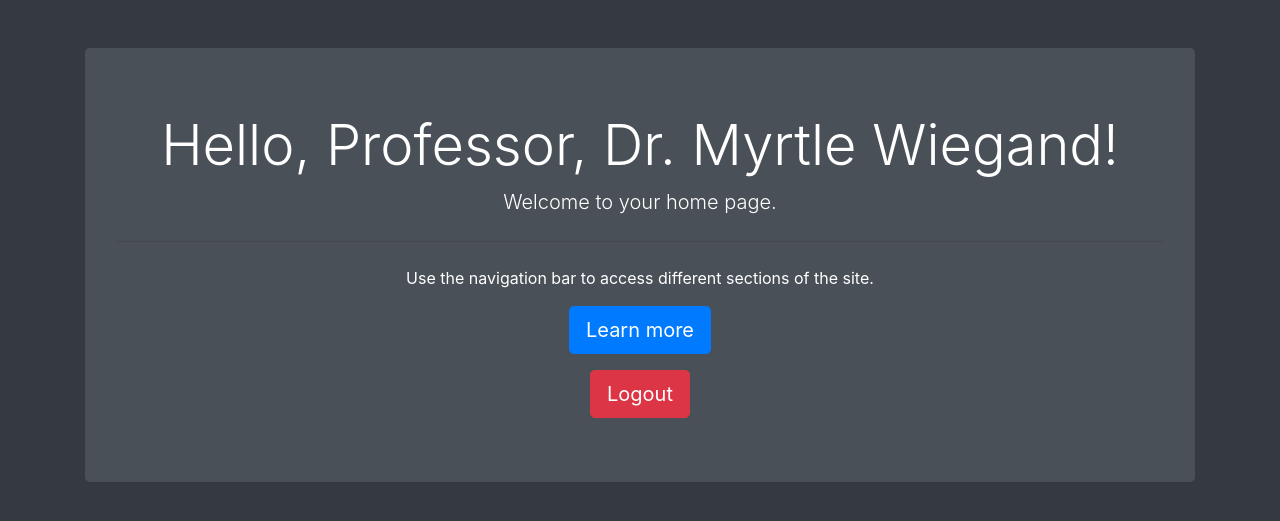
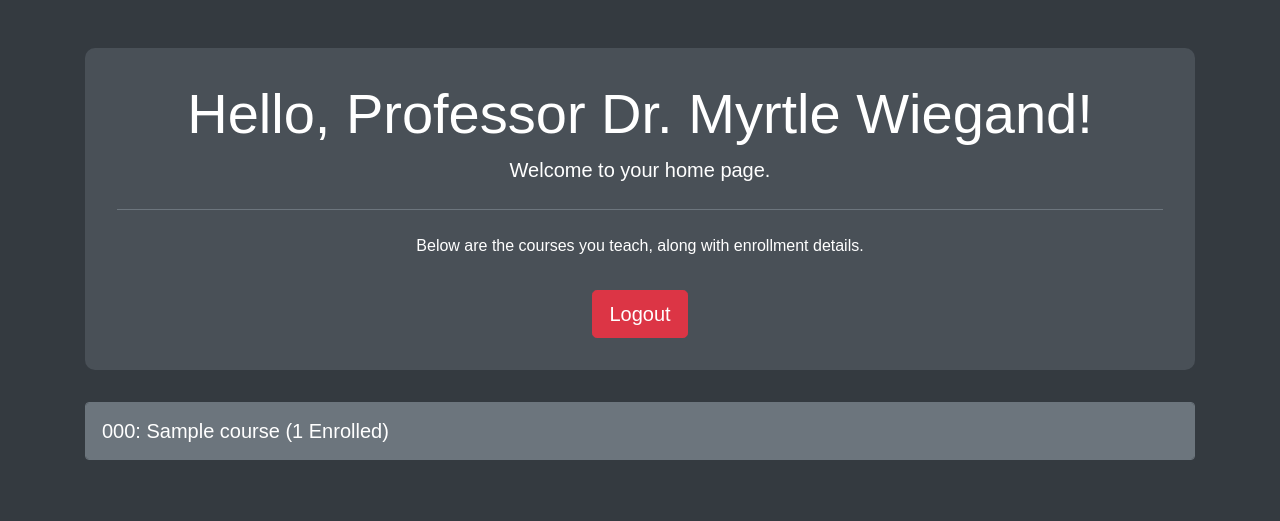
Before and after one commit to khaledkamr/Muster, a Laravel app: page /professor_dashboard in a window 1280 px wide. Shown: the top 521 px of the page. Run offline with Laravel 12, Linux system fonts and the light colour scheme; a user stored in the database is signed in; data comes from the database, SQL or seed files in the repository; tables that the repository leaves empty hold one stand-in row (values such as "Sample post"); parts of the project's set-up code (start-up, migrations or seed data) failed here and were passed over; some libraries are stand-ins or nearby versions.

Commit message:
Updated professor home page

```diff
--- a/resources/views/professor/index.blade.php
+++ b/resources/views/professor/index.blade.php
@@ -9,24 +9,116 @@
         body {
             background-color: #343a40;
             color: #ffffff;
+            font-family: Arial, sans-serif;
         }
         .jumbotron {
             background-color: #495057;
+            border-radius: 10px;
+            padding: 2rem;
+        }
+        .accordion .card {
+            background-color: #495057;
+            border: 1px solid #6c757d;
+            margin-bottom: 10px;
+        }
+        .accordion .card-header {
+            background-color: #6c757d;
+            cursor: pointer;
+            padding: 1rem;
+        }
+        .accordion .card-header h5 {
+            margin: 0;
+            color: #ffffff;
+        }
+        .accordion .card-body {
+            background-color: #343a40;
+            padding: 1rem;
+        }
+        .list-group-item {
+            background-color: #495057;
+            color: #ffffff;
+            border: 1px solid #6c757d;
+        }
+        .btn-primary {
+            background-color: #007bff;
+            border-color: #007bff;
+        }
+        .btn-primary:hover {
+            background-color: #0056b3;
+            border-color: #0056b3;
+        }
+        .btn-danger {
+            background-color: #dc3545;
+            border-color: #dc3545;
+        }
+        .btn-danger:hover {
+            background-color: #b02a37;
+            border-color: #b02a37;
+        }
+        hr {
+            border-top: 1px solid #6c757d;
         }
     </style>
 </head>
 <body>
     <div class="container mt-5">
         <div class="jumbotron text-center">
-            <h1 class="display-4">Hello, Professor, {{$user->name}}!</h1>
+            <h1 class="display-4">Hello, Professor {{ $user->name }}!</h1>
             <p class="lead">Welcome to your home page.</p>
             <hr class="my-4">
-            <p>Use the navigation bar to access different sections of the site.</p>
-            <a class="btn btn-primary btn-lg" href="#" role="button">Learn more</a>
-            <form action="{{route('logout')}}" method="POST">
+            <p>Below are the courses you teach, along with enrollment details.</p>
+            <form action="{{ route('logout') }}" method="POST" class="d-inline">
                 @csrf
                 <button type="submit" class="btn btn-danger btn-lg mt-3">Logout</button>
             </form>
+        </div>
+
+        <!-- Courses Accordion -->
+        <div class="accordion" id="coursesAccordion">
+            @php
+                $courses = $user->courses()->withCount('enrollments')->get();
+            @endphp
+
+            @forelse ($courses as $index => $course)
+                <div class="card">
+                    <div class="card-header" id="heading{{ $index }}"
+                         data-toggle="collapse" data-target="#collapse{{ $index }}"
+                         aria-expanded="false" aria-controls="collapse{{ $index }}">
+                        <h5 class="mb-0">
+                            {{ $course->code }}: {{ $course->name }} ({{ $course->enrollments_count }} Enrolled)
+                        </h5>
+                    </div>
+                    <div id="collapse{{ $index }}" class="collapse"
+                         aria-labelledby="heading{{ $index }}" data-parent="#coursesAccordion">
+                        <div class="card-body">
+                            @if ($course->enrollments->isNotEmpty())
+                                <ul class="list-group">
+                                    @foreach ($course->enrollments as $enrollment)
+                                        @php
+                                            $student = $enrollment->student;
+                                        @endphp
+                                        <li class="list-group-item">
+                                            <strong>{{ $student->name }}</strong> (ID: {{ $student->id }})<br>
+                                            Email: {{ $student->email }}<br>
+                                            Major: {{ $student->major }}<br>
+                                            Year: {{ ucfirst($student->year) }}<br>
+                                            Enrolled At: {{ $enrollment->enrolled_at->format('M d, Y') }}
+                                        </li>
+                                    @endforeach
+                                </ul>
+                            @else
+                                <p>No students enrolled in this course.</p>
+                            @endif
+                        </div>
+                    </div>
+                </div>
+            @empty
+                <div class="card">
+                    <div class="card-body text-center">
+                        <p>You are not assigned to teach any courses yet.</p>
+                    </div>
+                </div>
+            @endforelse
         </div>
     </div>
 
```
